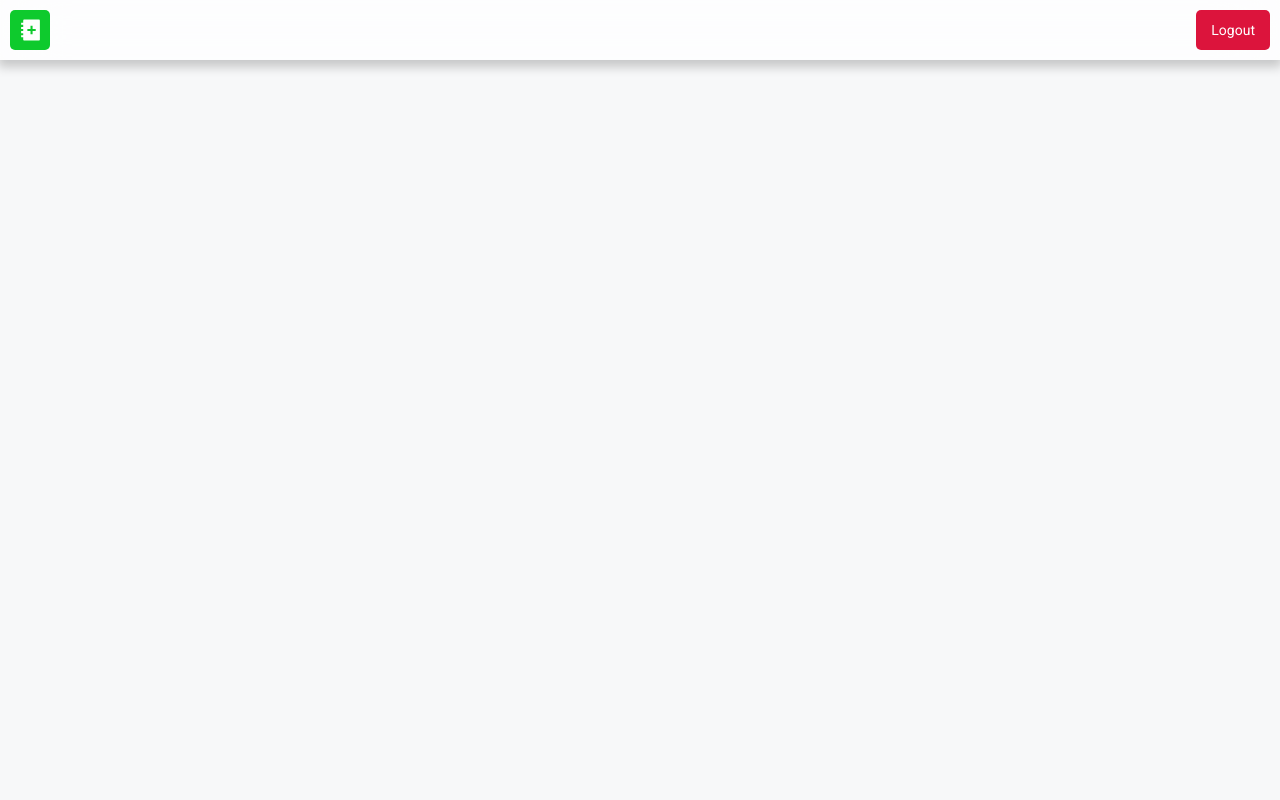
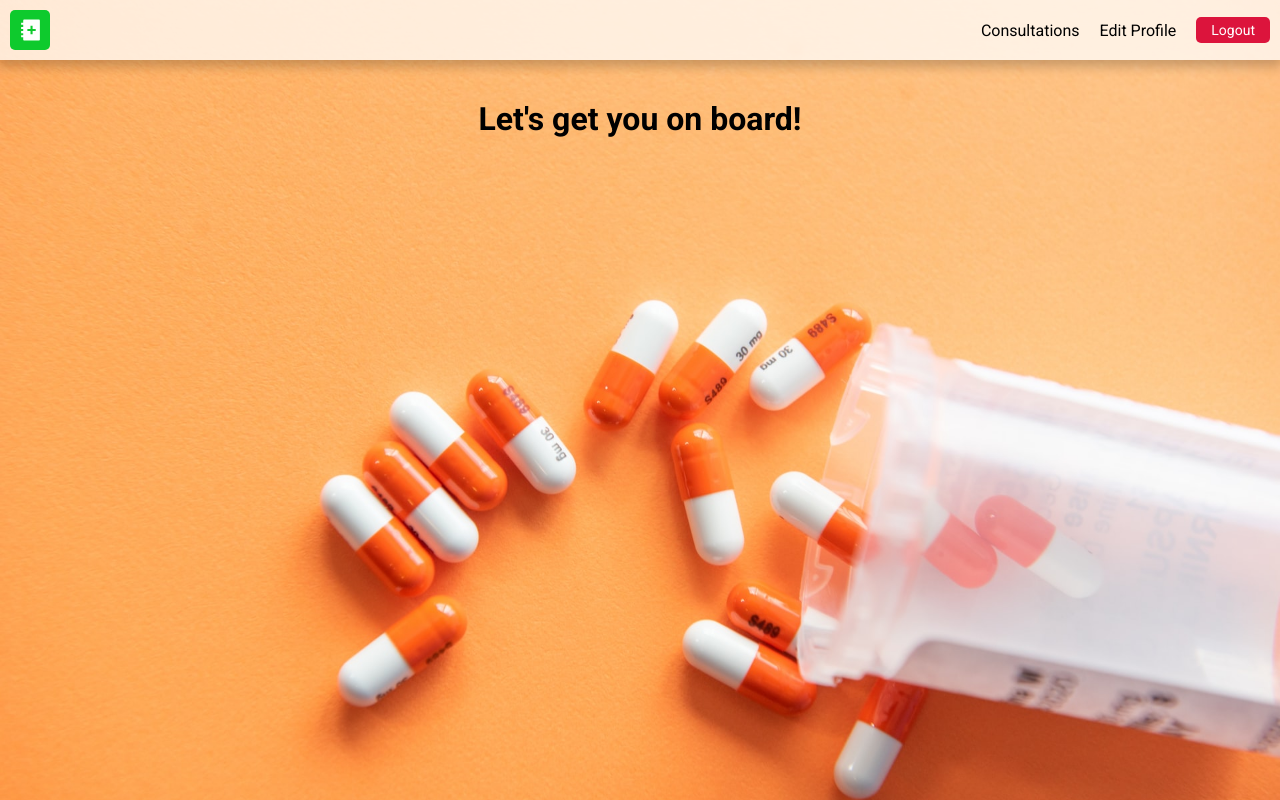
Before and after one commit to archisvaze/capstone-2-frontend, a React (Create React App) app: page /doctor-edit in a window 1280 px wide. Before the commit this address had no page. Built offline with nearby package versions, Linux system fonts and the light colour scheme; a small style sheet from the web is missing.

Commit message:
removed calendar

```diff
--- a/package.json
+++ b/package.json
@@ -12,9 +12,9 @@
     "@testing-library/user-event": "^13.5.0",
     "formik": "^2.2.9",
     "react": "^18.2.0",
+    "react-calendar": "^3.9.0",
     "react-dom": "^18.2.0",
     "react-file-base64": "^1.0.3",
-    "react-modern-calendar-datepicker": "^3.1.6",
     "react-redux": "^8.0.2",
     "react-router-dom": "^6.4.0",
     "react-scripts": "5.0.1",
--- a/src/components/App.jsx
+++ b/src/components/App.jsx
@@ -10,6 +10,7 @@ import DoctorHome from './Doctor/DoctorHome'
 import PatientLogin from './Patient/PatientLogin'
 import PatientOnboarding from './Patient/PatientOnboarding'
 import PatientHome from "./Patient/PatientHome"
+import DoctorEdit from './Doctor/DoctorEdit'
 
 
 
@@ -24,6 +25,7 @@ function App() {
         {/* routes for doctor */}
         <Route path="/doctor-login" element={<DoctorLogin />} />
         <Route path="/doctor-onboarding" element={<DoctorOnboarding />} />
+        <Route path="/doctor-edit" element={<DoctorEdit />} />
         <Route path="/doctor-home" element={<DoctorHome />} />
 
         {/* routes for patient */}
--- /dev/null
+++ b/src/components/Doctor/DoctorEdit.jsx
@@ -0,0 +1,197 @@
+import React, { useEffect, useState } from 'react'
+// import FileBase64 from 'react-file-base64';
+// import { useSelector, useDispatch } from 'react-redux';
+// import { useNavigate } from 'react-router-dom';
+// import { specialities } from "../../specialities"
+// import { allDays, allTimes } from "../../times"
+// import { setLogout, setOnboard } from '../../slices/mySlice';
+
+export default function DoctorEdit() {
+    console.log("hello")
+//   const dispatch = useDispatch();
+//   const state = useSelector((state) => state.myState);
+//   const navigate = useNavigate();
+
+//   const [city, setCity] = useState(state.user.city);
+//   const [country, setCountry] = useState(state.user.country)
+//   const [img, setImg] = useState(state.user.img)
+//   const [speciality, setSpeciality] = useState(state.user.speciality)
+//   const [showMenu, setShowMenu] = useState(false)
+//   const [qualification, setQualification] = useState(state.user.qualification)
+//   const [experience, setExperience] = useState(state.user.experience)
+//   const [hospital, setHospital] = useState(state.user.hospital)
+//   const [cost, setCost] = useState(state.user.cost)
+//   const [days, setDays] = useState(state.user.days)
+//   const [times, setTimes] = useState(state.user.times)
+//   const [showDays, setShowDays] = useState(false)
+//   const [showTimes, setShowTimes] = useState(false)
+
+//   useEffect(() => {
+//     if (state.isLoggedIn === false) {
+//       dispatch(setLogout())
+//       navigate("/")
+//     } else if (state.user.doctor_id === undefined) {
+//       dispatch(setLogout())
+//       navigate("/")
+//     }
+//   }, [])
+
+
+//   function onboard() {
+//     if (city.length <= 1 ||
+//       country.length <= 1 ||
+//       speciality.length <= 1 ||
+//       qualification.length < 1 ||
+//       experience < 1 ||
+//       cost <= 1 ||
+//       hospital.length <= 1 ||
+//       days.length < 1 ||
+//       times.length < 1) {
+//       console.log("all fields must be filled")
+//       return;
+//     }
+//     const reqOptions = {
+//       method: 'POST',
+//       headers: {
+//         'Content-Type': 'application/json',
+//         "Authorization": `Bearer ${state.accessToken}`
+//       },
+//       body: JSON.stringify({ email: state.user.email, city, country, speciality, cost, img, hospital, experience, days, times, qualification })
+//     }
+
+//     fetch(`http://localhost:8000/doctor/onboard/`, reqOptions)
+//       .then(res => res.json())
+//       .then(data => {
+//         console.log(data)
+//         if (data.error) { }
+//         else {
+//           dispatch(setOnboard(data))
+//           navigate("/doctor-home")
+//         }
+//       })
+//   }
+
+//   function addDays(day) {
+//     let clone = JSON.parse(JSON.stringify(days))
+//     if (clone.includes(day)) {
+//       for (let i = 0; i < clone.length; i++) {
+//         if (clone[i] === day) {
+//           clone.splice(i, 1)
+//           setDays([...clone]);
+//           return;
+//         }
+//       }
+//     } else {
+//       setDays([...days, day])
+//       return;
+//     }
+//   }
+
+//   function addTimes(time) {
+//     let clone = JSON.parse(JSON.stringify(times))
+//     if (clone.includes(time)) {
+//       for (let i = 0; i < clone.length; i++) {
+//         if (clone[i] === time) {
+//           clone.splice(i, 1)
+//           setTimes([...clone]);
+//           return;
+//         }
+//       }
+//     } else {
+//       setTimes([...times, time])
+//       return;
+//     }
+//   }
+
+
+  return (
+    <div className='doctor-onboarding fullpage'>
+      <h1>Let's get you on board!</h1>
+      {/* <div className="onboarding-container">
+
+        <img style={{ display: img === null ? "none" : "flex", width: "120px", height: "120px", border: "2px solid grey", borderRadius: "60px", objectFit: "cover" }} src={img} alt="" />
+
+        <FileBase64
+          multiple={false}
+          onDone={({ base64 }) => setImg(base64)} />
+
+        <div className="contact-info">
+
+          <input onChange={(e) => setCity(e.target.value)} type="text" placeholder='City' value={city} />
+
+          <input onChange={(e) => setCountry(e.target.value)} type="text" placeholder='Country' value={country} />
+
+        </div>
+
+        <div className="experience">
+          <p>Describe your Experience in Detail. List your years of medical practice and your acheivments</p>
+
+          <textarea onChange={(e) => setExperience(e.target.value)} style={{ resize: "none" }} rows="4" type="text" value={experience} />
+        </div>
+
+        <div className="specialities-container">
+
+          <p>{speciality === "" ? "What is your speciality?" : "I am a " + speciality}</p>
+
+          <button onClick={() => {
+            setShowMenu(!showMenu)
+          }}>Select</button>
+
+          <div style={{ display: showMenu === true ? "flex" : "none" }} className="specialities" onMouseLeave={() => { setShowMenu(false) }}>
+            {specialities.map(l => {
+              return (
+                <p style={{ background: speciality === l ? "#0eca2d" : "white", color: speciality === l ? "white" : "black" }} onClick={() => {
+                  setSpeciality(l);
+                  setShowMenu(false)
+                }} key={l}>{l}</p>
+              )
+            })}
+
+          </div>
+        </div>
+        <div className="day-time-container">
+          <div className="days-container">
+            <p>Select the days you are available</p>
+            <button onClick={() => {
+              setShowDays(!showDays)
+            }}>Select</button>
+            <div className="days" style={{ display: showDays === true ? "flex" : "none" }} onMouseLeave={() => { setShowDays(false) }}>
+              {allDays.map(d => {
+                return (
+                  <p onClick={() => {
+                    addDays(d);
+                  }} style={{ background: days.includes(d) ? "#0eca2d" : "white", color: days.includes(d) ? "white" : "black" }} key={d}>{d}</p>
+                )
+              })}
+            </div>
+          </div>
+          <div className="times-container">
+            <p>Select the timings you are available</p>
+            <button onClick={() => {
+              setShowTimes(!showTimes)
+            }}>Select</button>
+            <div className="times" style={{ display: showTimes === true ? "flex" : "none" }} onMouseLeave={() => { setShowTimes(false) }}>
+              {allTimes.map(t => {
+                return (
+                  <p onClick={() => {
+                    addTimes(t);
+                  }} style={{ background: times.includes(t) ? "#0eca2d" : "white", color: times.includes(t) ? "white" : "black" }} key={t}>{t}</p>
+                )
+              })}
+            </div>
+          </div>
+        </div>
+
+
+        <div className="other-data">
+          <input onChange={(e) => setHospital(e.target.value)} type="text" placeholder='Hospital' value={hospital} />
+          <input onChange={(e) => setCost(e.target.value)} type="number" placeholder='Cost/consultation' value={cost} />
+          <input type="text" onChange={(e) => setQualification(e.target.value)} placeholder="Qualifications" value={qualification} />
+        </div>
+
+        <button onClick={() => { onboard() }} className="save-btn">Save</button>
+
+      </div> */}
+    </div>
+  )
+}
--- a/src/components/Doctor/DoctorHome.jsx
+++ b/src/components/Doctor/DoctorHome.jsx
@@ -5,8 +5,6 @@ import { setLogout, setAlert } from '../../slices/mySlice';
 import profile from "../../icons/profile.svg";
 import ConsultationCard from './ConsultationCard';
 import PreviousConsultation from './PreviousConsultation';
-import 'react-modern-calendar-datepicker/lib/DatePicker.css';
-import { Calendar } from "react-modern-calendar-datepicker";
 import { allDays } from '../../times';
 
 export default function DoctorHome() {
@@ -117,11 +115,11 @@ export default function DoctorHome() {
   return (
     <div className='doctor-home page'>
       <div className="dh-top">
-        <Calendar
+        {/* <Calendar
           value={date}
           onChange={setDate}
           shouldHighlightWeekends
-        />
+        /> */}
         <div className="dh-upcoming-container">
           <h3>{allDays[new Date(`${date.year}-${date.month}-${date.day}`).getDay()]}'s Appointments</h3>
           <div className="upcoming-consultations-container">
@@ -131,6 +129,8 @@ export default function DoctorHome() {
                 return (
                   <ConsultationCard key={obj._id} obj={obj} setNotes={setNotes} setConsultationID={setConsultationID} setPatient={setPatient} setShowNotes={setShowNotes} cancelConsultation={cancelConsultation} />
                 )
+              }else{
+                return(<h1>TEST</h1>)
               }
             })}
           </div>
@@ -176,6 +176,10 @@ export default function DoctorHome() {
               return (
                 <PreviousConsultation key={obj._id} obj={obj} />
               )
+            }else{
+              return (
+                <h1>TEST</h1>
+              )
             }
           })}
         </div>
--- a/src/components/Header.jsx
+++ b/src/components/Header.jsx
@@ -16,17 +16,37 @@ export default function Header() {
             <nav>
                 <div className="logo-container">
                     <Logo />
+
+                    {/* Doctor */}
                     <div style={{ display: state.isLoggedIn === false ? "none" : state.user.doctor_id ? "flex" : "none" }} className="user-header">
                         <img style={{ width: "30px", height: "30px", borderRadius: "15px", objectFit: "cover" }} src={state.user.img} alt="" />
                         <p style={{ fontWeight: "bold" }}>Dr. {state.user.username}</p>
                     </div>
 
+
                 </div>
 
-                <button onClick={() => {
-                    dispatch(setLogout())
-                    navigate("/")
-                }} className="logout-btn">Logout</button>
+                <div className="header-actions-container">
+
+                    {/* Doctor */}
+                    <div className="user-header-actions">
+
+
+                      <p>Consultations</p>
+
+                      <p onClick={() => {
+                        navigate("/doctor-edit")
+                      }}>Edit Profile</p>
+
+
+                    </div>
+
+
+                    <button onClick={() => {
+                        dispatch(setLogout())
+                        navigate("/")
+                    }} className="logout-btn">Logout</button>
+                </div>
             </nav>
         </header>
     )
--- a/src/style.css
+++ b/src/style.css
@@ -82,6 +82,7 @@ header {
     z-index: 50;
 
 }
+
 .alert {
     position: fixed;
     height: 60px;
@@ -100,12 +101,36 @@ header {
     text-align: center;
     box-shadow: 4px 10px 15px 4px rgba(0, 0, 0, 0.3);
 }
+
 nav {
     padding: 0 10px;
     display: flex;
     width: 100%;
     max-width: 1440px;
     justify-content: space-between;
+}
+
+.header-actions-container {
+    display: flex;
+    align-items: center;
+    gap: 20px;
+}
+
+.user-header-actions {
+    display: flex;
+    align-items: center;
+    gap: 20px;
+}
+
+a {
+    cursor: pointer;
+    text-decoration: none;
+    color: rgb(75, 75, 75);
+    font-weight: bold;
+}
+
+a:hover {
+    text-decoration: underline;
 }
 
 .logout-btn {
```
Also changed, not shown: src/components/Patient/Consultation.jsx (+5 -7 lines), 1 other file (tests, documents, lock files or other folders).
